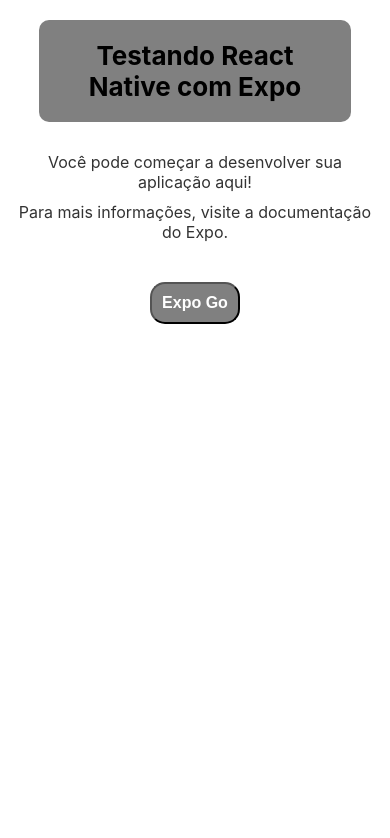
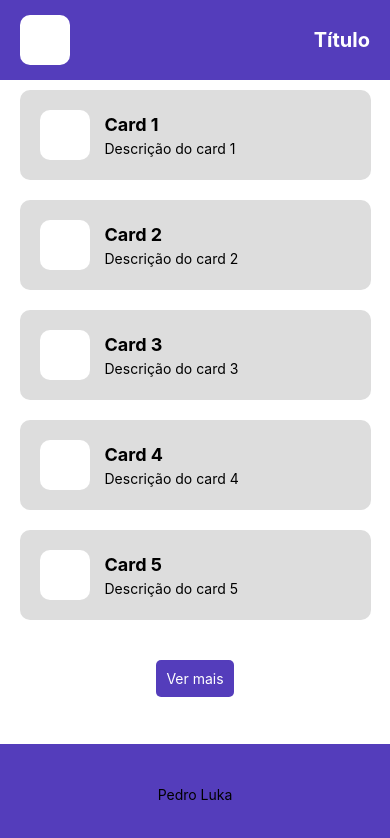
Before and after one commit to LS-PLuka/tutorial-react-native-expo, a React Native app: screen / in a window 390 px wide. Shown: the top 838 px of the page. Built offline with nearby package versions, Linux system fonts and the light colour scheme.

Commit message:
criando primeira pagina

```diff
--- a/App.js
+++ b/App.js
@@ -1,74 +1,137 @@
-import { StatusBar } from 'expo-status-bar';
-import { StyleSheet, Text, View } from 'react-native';
+import { View, Text, StyleSheet } from 'react-native';
 
 export default function App() {
   return (
     <View style={styles.container}>
-      <View style={styles.container_main}>
-        <Text style={styles.title}>Testando React Native com Expo</Text>
+      <View style={styles.header}>
+        <View style={styles.logo}></View>
+        <Text style={styles.titulo_menu}>Título</Text>
       </View>
 
-      <View style={styles.container_desc}>
-        <Text style={styles.desc}>Você pode começar a desenvolver sua aplicação aqui!</Text>
-        <Text style={styles.desc}>Para mais informações, visite a documentação do Expo.</Text>
+      <View style={styles.card}>
+        <View style={styles.logo}></View>
+
+        <View style={styles.name}>
+          <Text style={styles.titulo_card}>Card 1</Text>
+          <Text>Descrição do card 1</Text>
+        </View>
       </View>
 
-      <View>
-        <button style={styles.button}>Expo Go</button>
+      <View style={styles.card}>
+        <View style={styles.logo}></View>
+
+        <View style={styles.name}>
+          <Text style={styles.titulo_card}>Card 2</Text>
+          <Text>Descrição do card 2</Text>
+        </View>
       </View>
 
-      <StatusBar style="auto" />
+      <View style={styles.card}>
+        <View style={styles.logo}></View>
+
+        <View style={styles.name}>
+          <Text style={styles.titulo_card}>Card 3</Text>
+          <Text>Descrição do card 3</Text>
+        </View>
+      </View>
+
+      <View style={styles.card}>
+        <View style={styles.logo}></View>
+
+        <View style={styles.name}>
+          <Text style={styles.titulo_card}>Card 4</Text>
+          <Text>Descrição do card 4</Text>
+        </View>
+      </View>
+
+      <View style={styles.card}>
+        <View style={styles.logo}></View>
+
+        <View style={styles.name}>
+          <Text style={styles.titulo_card}>Card 5</Text>
+          <Text>Descrição do card 5</Text>
+        </View>
+      </View>
+
+      <View style={styles.container}>
+        <Text style={styles.botao}>Ver mais</Text>
+      </View>
+
+      <View style={styles.footer}>
+        <Text>Pedro Luka</Text>
+      </View>
     </View>
-  );
+  )
 }
 
 const styles = StyleSheet.create({
   container: {
     flex: 1,
-    backgroundColor: '#fff',
-    alignItems: 'center',
-    fontFamily: 'Noto Sans',
-  },
-
-  container_main: {
-    backgroundColor: 'grey',
-    padding: 20,
-    borderRadius: 10,
-    marginTop: 20,
-    width: '80%',
+    flexDirection: 'column',
     alignItems: 'center',
   },
 
-  title: {
-    fontSize: 26,
-    fontWeight: 'bold',
-    color: '#000',
-    textAlign: 'center',
+  header: {
+    width: '100%',
+    height: 80,
+    backgroundColor: '#543dbbff',
+    justifyContent: 'space-between',
+    alignItems: 'center',
+    flexDirection: 'row',
+    paddingHorizontal: 20,
   },
 
-  container_desc: {
-    marginTop: 20,
-    padding: 10,
+  logo: {
+    backgroundColor: '#fff',
+    width: 50,
+    height: 50,
+    borderRadius: 10,
+  },
+
+  titulo_menu: {
+    color: '#fff',
+    fontSize: 20,
+    fontWeight: 'bold',
+  },
+
+  card: {
+    width: '90%',
+    backgroundColor: '#ddd',
+    padding: 20,
+    borderRadius: 10,
+    marginVertical: 10,
+    flexDirection: 'row',
     alignItems: 'center',
   },
 
-  desc: {
-    fontSize: 16,
-    color: '#333',
-    textAlign: 'center',
-    marginBottom: 10,
+  name: {
+    flex: 1,
+    marginLeft: 15,
+    flexDirection: 'column',
+    justifyContent: 'center',
   },
 
-  button: {
-    backgroundColor: 'grey',
+  titulo_card: {
+    fontSize: 18,
+    fontWeight: 'bold',
+    marginBottom: 5,
+  },
+
+  botao: {
+    backgroundColor: '#543dbbff',
+    color: '#fff',
     padding: 10,
-    borderRadius: 15,
-    marginTop: 20,
-    color: '#fff',
+    borderRadius: 5,
     textAlign: 'center',
-    textDecoration: 'none',
-    fontSize: 16,
-    fontWeight: 'bold',
-    cursor: 'pointer',
-  }
-});
+    width: '100%',
+    marginTop: 30,
+  },
+
+  footer: {
+    width: '100%',
+    height: 100,
+    backgroundColor: '#543dbbff',
+    justifyContent: 'center',
+    alignItems: 'center',
+  },
+})
```
